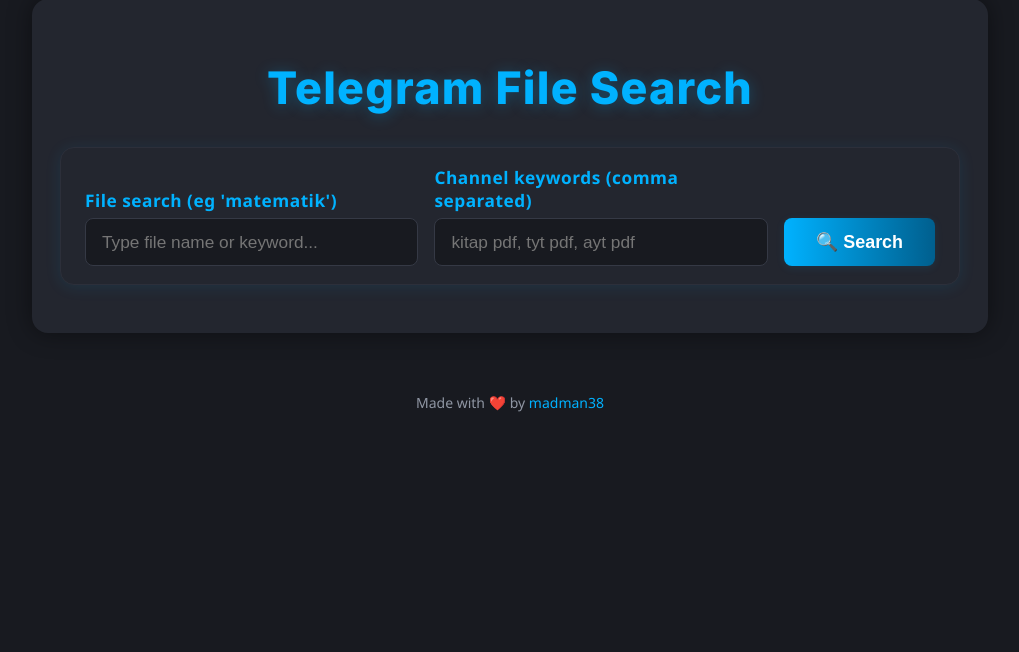
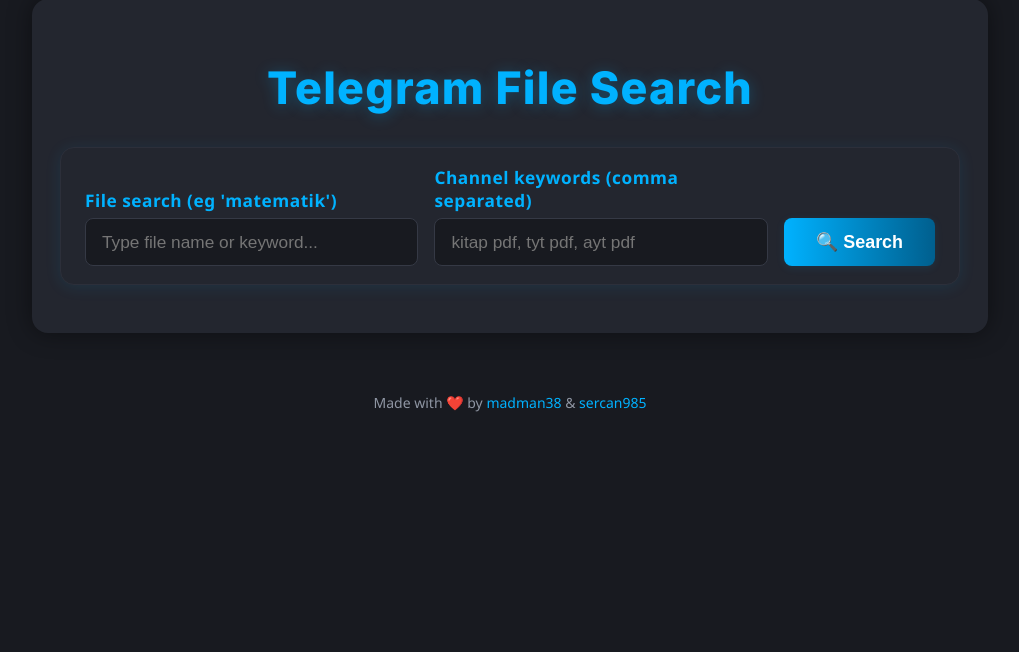
Before and after one commit to madman38/tg-mass-file-search, a Flask app: page / in a window 1280 px wide. Shown: the part 41-693 px from the top of the page, without its empty margins (130-1149 px from the left). Run offline with Flask 2, Linux system fonts and the light colour scheme; parts of the project's set-up code (start-up, migrations or seed data) failed here and were passed over.

Commit message:
modified: templates/index.html

```diff
--- a/templates/index.html
+++ b/templates/index.html
@@ -220,7 +220,7 @@
         {% endif %}
     </div>
     <div style="text-align: center; margin-top: 30px; padding: 20px; color: #8f96a3; font-size: 14px;">
-        Made with ❤️ by <a href="https://github.com/madman38" style="color: #00b2ff; text-decoration: none;">madman38</a>
+        Made with ❤️ by <a href="https://github.com/madman38" style="color: #00b2ff; text-decoration: none;">madman38</a> &amp; <a href="https://github.com/sercan985" style="color: #00b2ff; text-decoration: none;">sercan985</a>
     </div>
 </body>
 </html>
```
